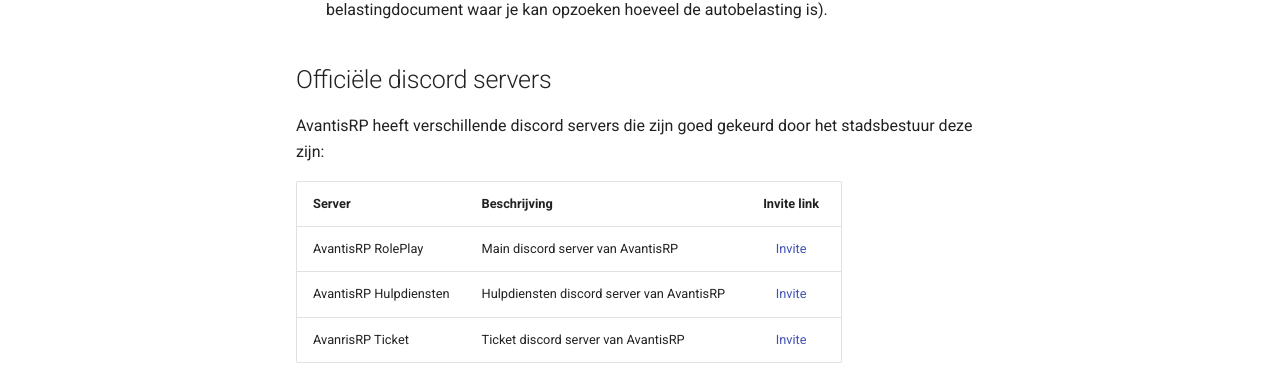
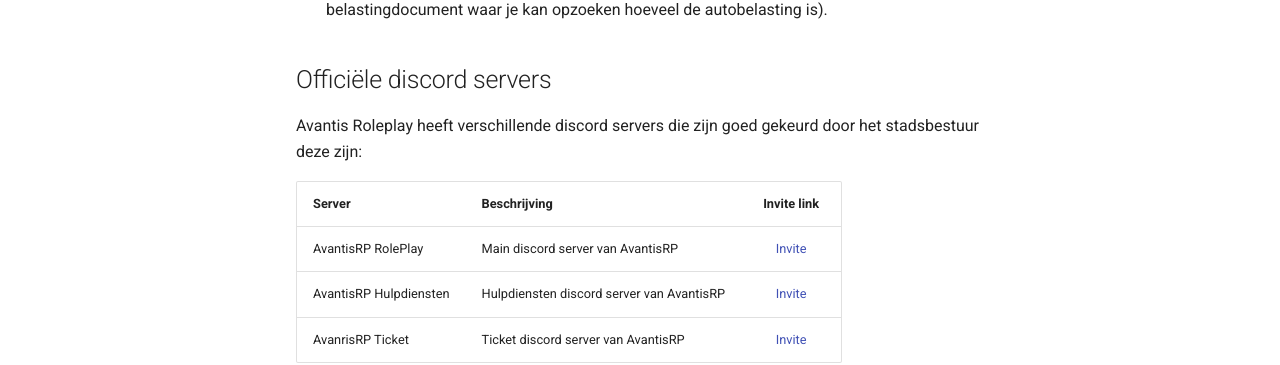
Before and after one commit to soireemb/wetboek, an MkDocs documentation site: the page built from docs/index.md, in a window 1280 px wide. Shown: the part 410-775 px from the top of the page. Built offline with MkDocs 1.6.1 and Material for MkDocs 9.7.7, drawn with Linux system fonts in a browser that asks for light colours.

Commit message:
plaatjes

```diff
--- a/docs/index.md
+++ b/docs/index.md
@@ -11,7 +11,7 @@
 
 ## Officiële discord servers
 
-AvantisRP heeft verschillende discord servers die zijn goed gekeurd door het stadsbestuur deze zijn:
+Avantis Roleplay heeft verschillende discord servers die zijn goed gekeurd door het stadsbestuur deze zijn:
 
 | Server | Beschrijving | Invite link |
 |---|---|:---:|
```
